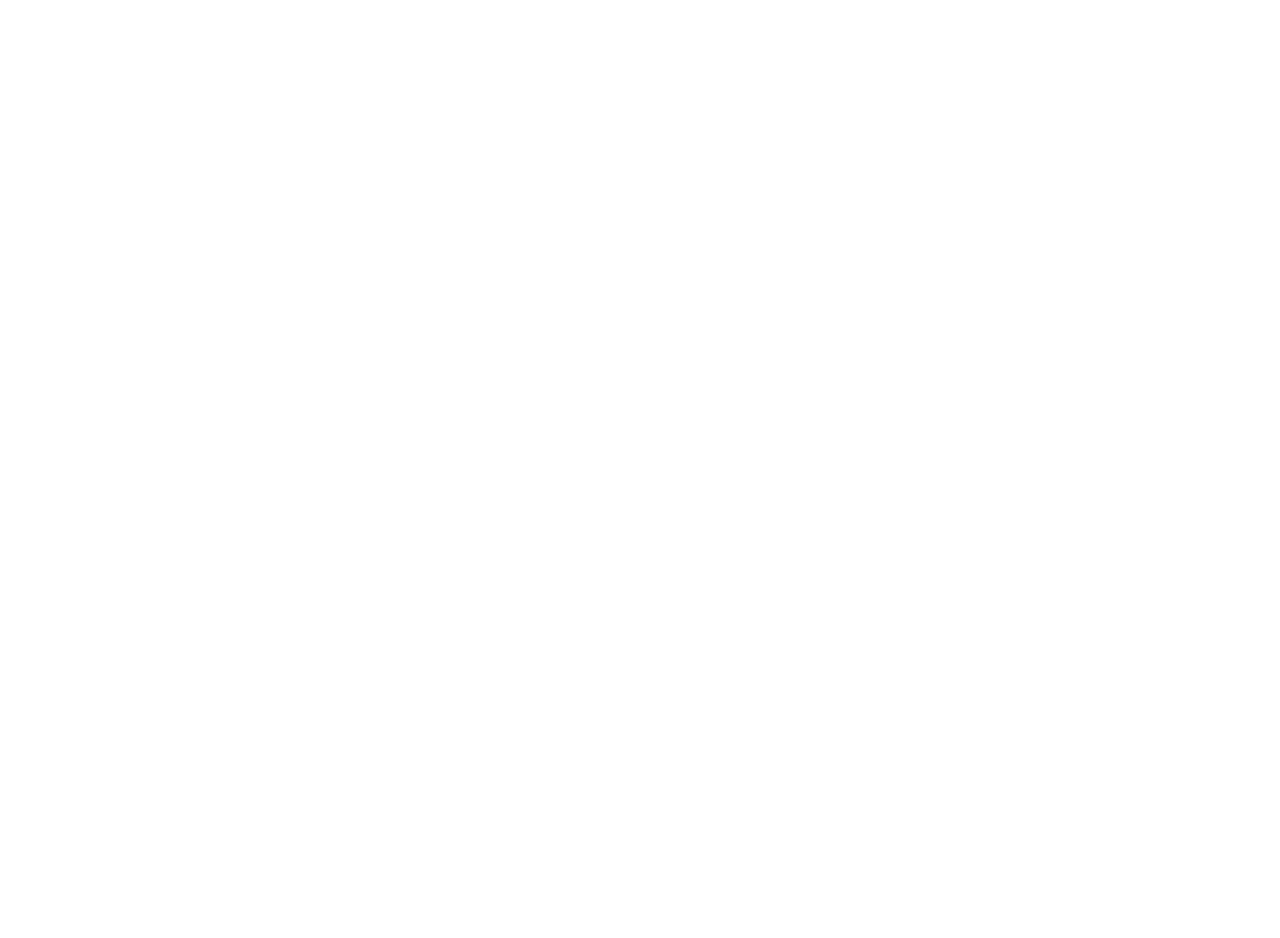
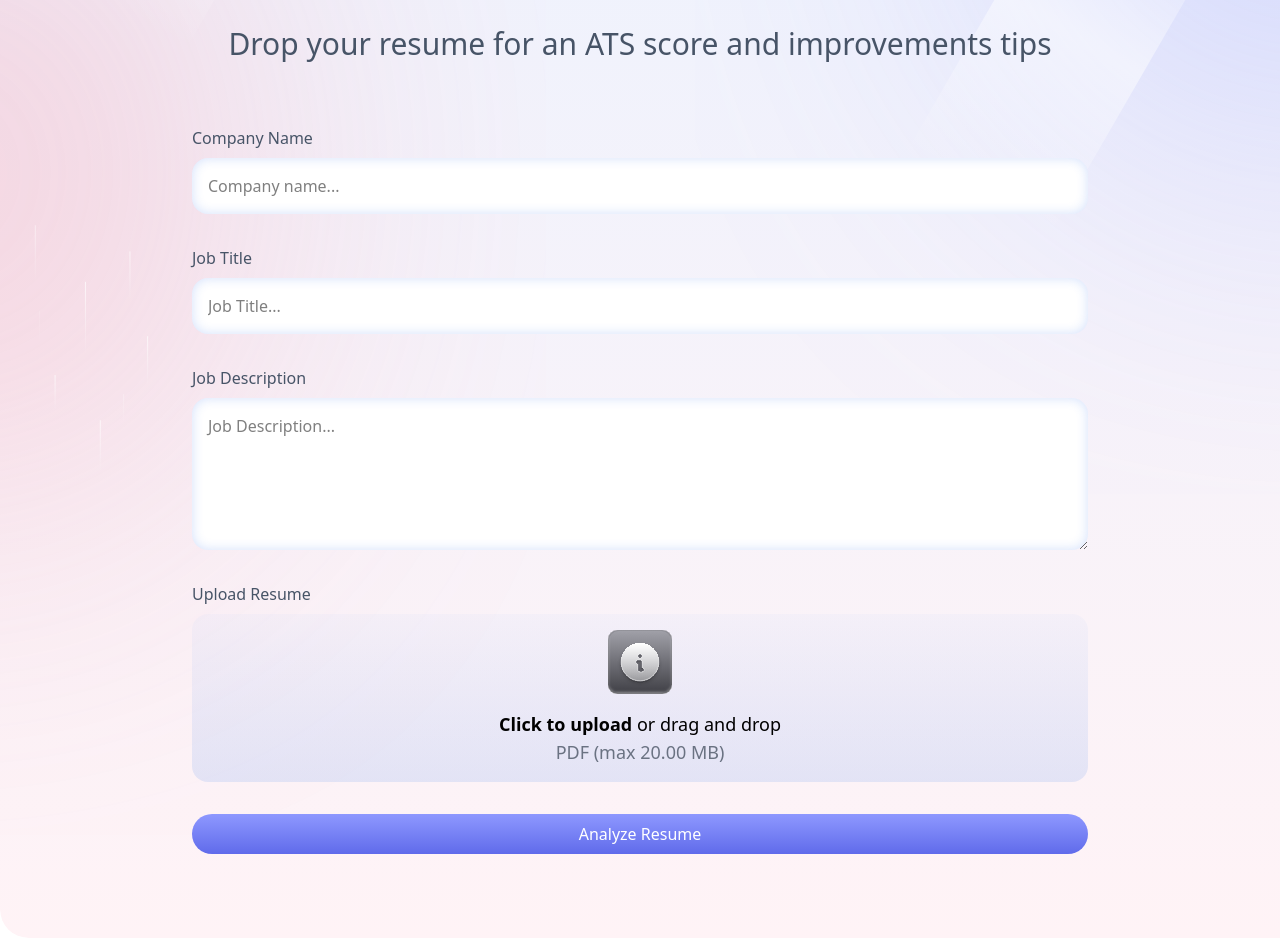
Before and after one commit to Vishalnaidu77/Resume-analyzer, a React (Vite) app: page /upload in a window 1280 px wide. Before the commit this address had no page. Shown: the part 380-1318 px from the top of the page. Before the commit the page ends 800 px from the top, so only its background shows below. Built offline with nearby package versions, Linux system fonts and the light colour scheme; a web font is replaced by a local one.

Commit message:
On the way to File Upload system

```diff
--- a/package.json
+++ b/package.json
@@ -15,6 +15,7 @@
     "pdfjs-dist": "^5.4.54",
     "react": "^19.1.1",
     "react-dom": "^19.1.1",
+    "react-dropzone": "^14.3.8",
     "react-router-dom": "^7.8.1",
     "tailwind-merge": "^3.3.1",
     "tailwindcss": "^4.0.0",
--- a/src/App.css
+++ b/src/App.css
@@ -85,7 +85,7 @@
   }
 
   .resume-card {
-    @apply flex flex-col gap-8 h-[560px] w-[350px] lg:w-[430px] xl:w-[490px] bg-white rounded-2xl p-4;
+    @apply flex flex-col gap-8 h-[560px] w-[350px] lg:w-[410px] xl:w-[450px] bg-white rounded-2xl p-4;
   }
 
   .resume-card-header {
--- a/src/App.jsx
+++ b/src/App.jsx
@@ -8,6 +8,7 @@
 import AppLayout from './Components/UI/AppLayout'
 import Auth from './Components/pages/Auth'
 import { usePuterStore } from './Lib/Puter'
+import Upload from './Components/pages/Upload'
 
 function App() {
 
@@ -23,6 +24,10 @@
         {
           path: '/auth',
           element: <Auth />
+        },
+        {
+          path: '/upload',
+          element: <Upload />
         }
       ]
     }
--- /dev/null
+++ b/src/Components/FileUploader.jsx
@@ -0,0 +1,52 @@
+import React, { useState } from 'react'
+import {useCallback} from 'react'
+import {useDropzone} from 'react-dropzone'
+import { formatSize } from '../Lib/utils'
+
+const maxFileSize = 20 * 1024 * 1024;
+
+const FileUploader = ({ onFileSelect }) => {
+  const [file, setFile] = useState()
+
+  const onDrop = useCallback(acceptedFiles => {
+    const file = acceptedFiles[0] || null
+    onFileSelect?.(file)
+  }, [onFileSelect])
+
+  const {getRootProps, getInputProps, isDragActive, acceptedFiles} = useDropzone({
+    onDrop,
+    multiple: false,
+    accept: { '/application/pdf' : ['.pdf']},
+    maxSize: maxFileSize
+})
+
+  return (
+    <div className='w-full gradient-border'>
+        <div {...getRootProps()}>
+            <input {...getInputProps()} />
+            <div className='space-y-4 cursor-pointer'>
+                <div className='flex items-center justify-center mx-auto w-16 h-16'>
+                    <img src="/icons/info.svg" sizes='20'/>
+                </div>
+
+                {file ? (
+                    <div>
+
+                    </div>
+                ) : (
+                    <div>
+                        <p className='text-lg to-gray-500 '>
+                            <span className='font-semibold'>
+                                Click to upload
+                            </span> or  drag and drop
+                        </p>
+                        <p className='text-lg text-gray-500'>PDF (max {formatSize(maxFileSize)})</p>
+                    </div>
+                )}
+            </div>
+        </div>
+    </div>
+  )
+}
+
+export default FileUploader
--- /dev/null
+++ b/src/Components/pages/Upload.jsx
@@ -0,0 +1,64 @@
+import React, { useState } from 'react'
+import Navbar from '../navbar'
+import FileUploader from '../FileUploader'
+
+const Upload = () => {
+
+    const [isProcessing, setIsProcessing] = useState(false)
+    const [statusText, setStatusText] = useState('')
+    const [file, setFile] = useState(null)
+
+    const handleFileSelect = () => {
+        setFile(file)
+    }
+
+    const handleSubmit = (e) => {
+
+    }
+
+  return (
+    <main className="bg-[url('/images/bg-main.svg')] bg-cover">
+          <Navbar />
+
+            <section className='main-section'>
+                <div className='page-heading py-16'>
+                    <h1>Smart feedback for your dream job</h1>
+                    {isProcessing ? (
+                        <>
+                            <h2>{statusText}</h2>
+                            <img src="/images/resume-scan.gif" className='w-full' />
+                        </>
+                    ) : (
+                        <h2>Drop your resume for an ATS score and improvements tips</h2>
+                    )}
+                    {!isProcessing && (
+                        <form id='uplaod-form' onSubmit={handleSubmit} className='flex flex-col gap-4 mt-8'>
+                            <div className='form-div'>
+                                <label htmlFor="company-name">Company Name</label>
+                                <input type="text" placeholder='Company name...' id='company-name'/>
+                            </div>
+                            <div className='form-div'>
+                                <label htmlFor="Job-Title">Job Title</label>
+                                <input type="text" placeholder='Job Title...' id='job-title'/>
+                            </div>
+                            <div className='form-div'>
+                                <label htmlFor="Job-Description">Job Description</label>
+                                <textarea rows={5} placeholder='Job Description...' id='job-description'/>
+                            </div>
+                            <div className='form-div'>
+                                <label htmlFor="uploader">Upload Resume</label>
+                                <FileUploader onFileSelect={handleFileSelect}/>
+                            </div>
+
+                            <button className='primary-button' type='submit'>
+                                Analyze Resume
+                            </button>
+                        </form>
+                    )}
+                </div>
+            </section>
+    </main>
+  )
+}
+
+export default Upload
--- /dev/null
+++ b/src/Lib/utils.js
@@ -0,0 +1,10 @@
+export function formatSize(bytes) {
+  if (bytes === 0) return "0 Bytes";
+
+  const units = ["Bytes", "KB", "MB", "GB", "TB"];
+  const k = 1024;
+  const i = Math.floor(Math.log(bytes) / Math.log(k));
+
+  const size = bytes / Math.pow(k, i);
+  return `${size.toFixed(2)} ${units[i]}`;
+}
```
Also changed, not shown: 1 other file (tests, documents, lock files or other folders).
